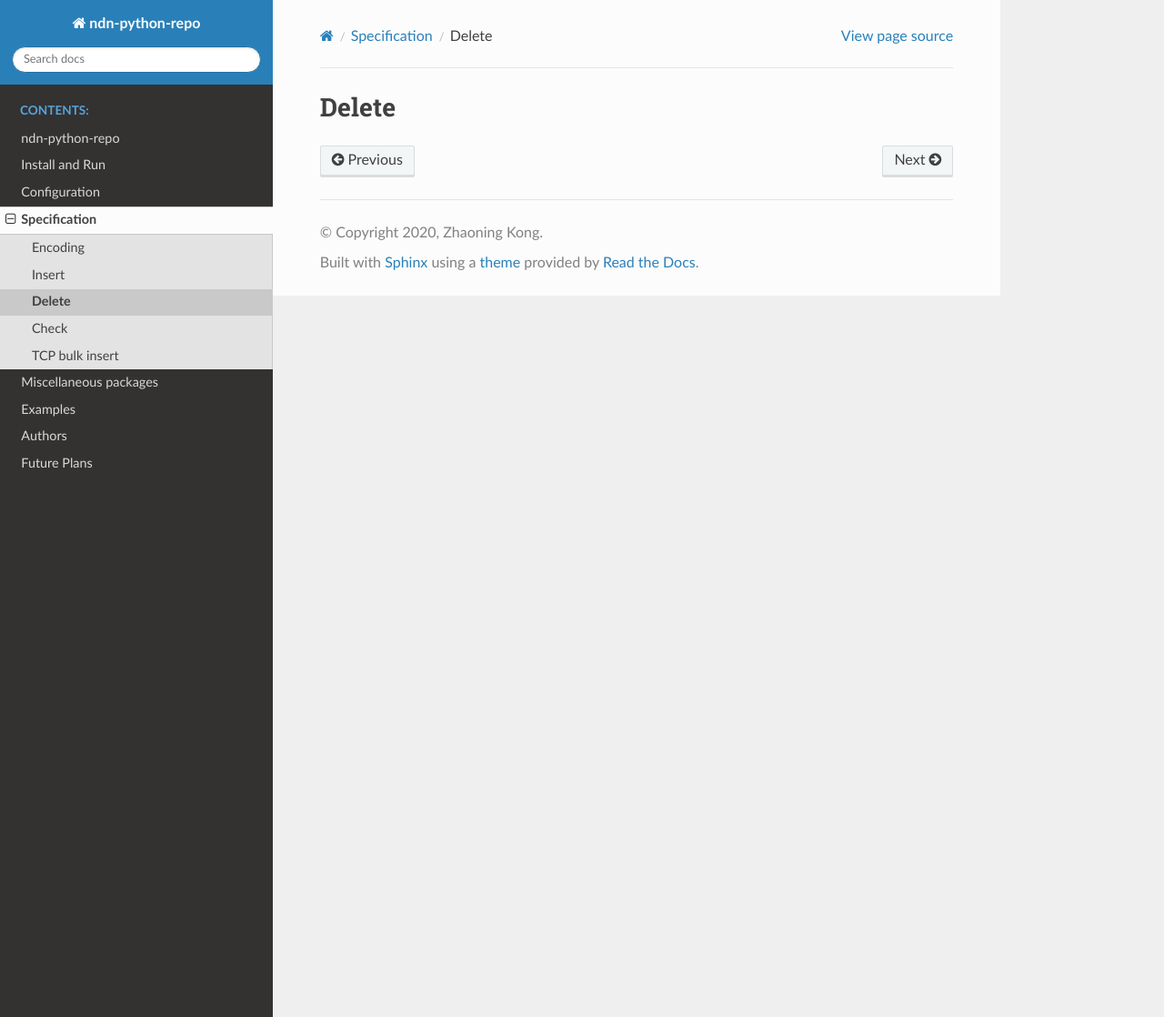
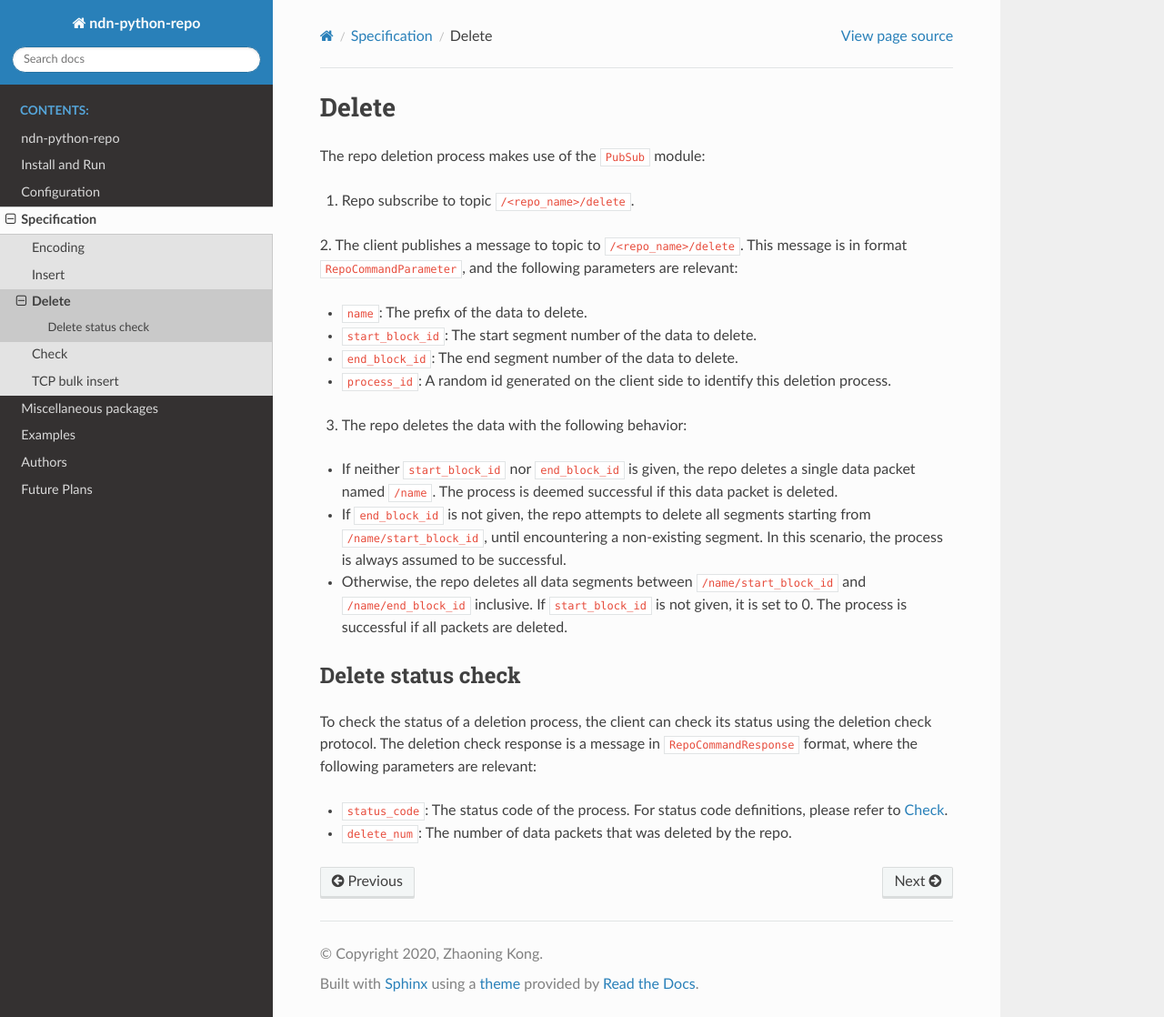
Before and after one commit to UCLA-IRL/ndn-python-repo, a Sphinx documentation site: the page built from docs/src/specification/delete.rst, in a window 1280 px wide and 1118 px high. Shown: the whole window at 91% size. Built offline with Sphinx 7.4.7 and the Read the Docs theme 2.0.0, drawn with Linux system fonts in a browser that asks for light colours.

Commit message:
docs: add specs for insert and delete

```diff
--- a/README.rst
+++ b/README.rst
@@ -10,12 +10,15 @@ A Named Data Networking (NDN) Repo implementation using python-ndn_.
 Please see our documentation_ if you have any issues.
 
 .. |Test Badge| image:: https://travis-ci.org/JonnyKong/ndn-python-repo.svg?branch=master
+    :target: https://github.com/JonnyKong/ndn-python-repo
     :alt: Test Status
 
 .. |Release Badge| image:: https://badge.fury.io/py/ndn-python-repo.svg
+    :target: https://pypi.org/project/ndn-python-repo/
     :alt: Release Status
 
 .. |Docs Badge| image:: https://readthedocs.org/projects/ndn-python-repo/badge/?version=latest
+    :target: https://ndn-python-repo.readthedocs.io/en/latest/
     :alt: Docs Status
 
 .. _python-ndn: https://github.com/zjkmxy/python-ndn
--- a/docs/src/specification/check.rst
+++ b/docs/src/specification/check.rst
@@ -1,2 +1,4 @@
+.. _specification-check-label:
+
 Check
 =====
--- a/docs/src/specification/delete.rst
+++ b/docs/src/specification/delete.rst
@@ -1,2 +1,39 @@
 Delete
 ======
+
+The repo deletion process makes use of the ``PubSub`` module:
+
+1. Repo subscribe to topic ``/<repo_name>/delete``.
+
+2. The client publishes a message to topic to ``/<repo_name>/delete``. This
+message is in format ``RepoCommandParameter``, and the following parameters
+are relevant:
+
+* ``name``: The prefix of the data to delete.
+
+* ``start_block_id``: The start segment number of the data to delete.
+
+* ``end_block_id``: The end segment number of the data to delete.
+
+* ``process_id``: A random id generated on the client side to identify this deletion process.
+
+3. The repo deletes the data with the following behavior:
+
+* If neither ``start_block_id`` nor ``end_block_id`` is given, the repo deletes a single data packet named ``/name``. The process is deemed successful if this data packet is deleted.
+
+* If ``end_block_id`` is not given, the repo attempts to delete all segments starting from ``/name/start_block_id``, until encountering a non-existing segment. In this scenario, the process is always assumed to be successful.
+
+* Otherwise, the repo deletes all data segments between ``/name/start_block_id`` and ``/name/end_block_id`` inclusive. If ``start_block_id`` is not given, it is set to 0. The process is successful if all packets are deleted.
+
+
+Delete status check
+-------------------
+
+To check the status of a deletion process, the client can check its status
+using the deletion check protocol.
+The deletion check response is a message in ``RepoCommandResponse`` format,
+where the following parameters are relevant:
+
+* ``status_code``: The status code of the process. For status code definitions, please refer to :ref:`specification-check-label`.
+
+* ``delete_num``: The number of data packets that was deleted by the repo.
```
Also changed, not shown: docs/src/specification/insert.rst (+37 -0 lines).
